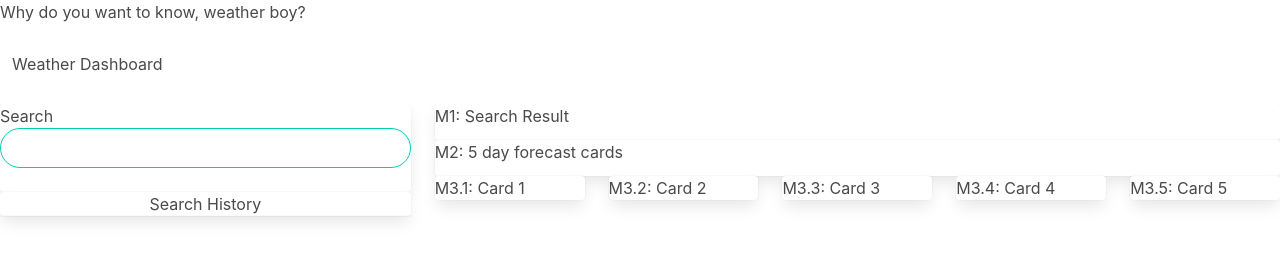
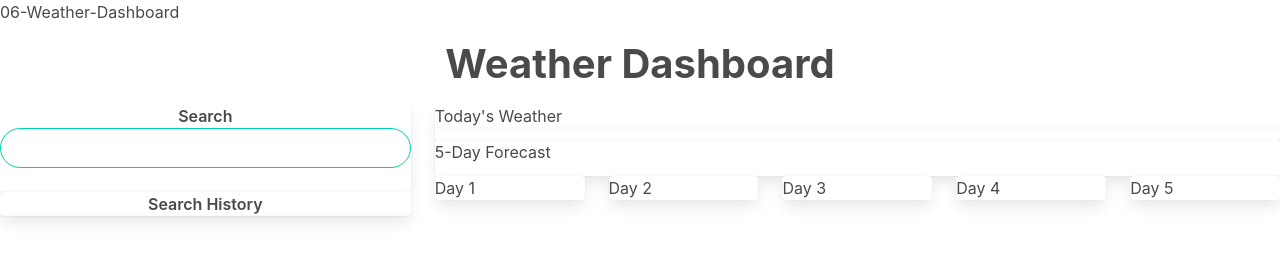
Before and after one commit to josephehayes/06-Weather-Dashboard, a plain HTML site: page index.html in a window 1280 px wide. Drawn offline with nearby package versions, Linux system fonts and the light colour scheme.

Commit message:
Finishing dash, adding in else statements, cleaning up html

```diff
--- a/index.html
+++ b/index.html
@@ -10,37 +10,39 @@
 </head>
 
 <body>
-    <header>Why do you want to know, weather boy?</header>
-    <nav class="navbar">
-        <div class="navbar-item"> Weather Dashboard </div>
+    <header>06-Weather-Dashboard</header>
+    <nav class="navbar is-flex is-align-items-center is-justify-content-center">
+        <div class="navbar-item has-text-weight-bold is-size-2"> Weather Dashboard </div>
     </nav>
     <main>
         <div class="columns">
         <div class="column is-one-third" id="left-col-container">
-            <div class="card pb-5">Search
+            <div class="card pb-5 has-text-centered has-text-weight-semibold">Search
             <input class="input is-primary is-rounded" type="text" id="city-search"></input>
         </div>
-            <div class="search-history-container card is-flex is-justify-content-center">Search History</div>
+            <div class="search-history-container card is-flex is-justify-content-center has-text-weight-semibold">Search History</div>
             <div class="card is-flex is-flex-direction-column is-align-items-center" id="search-history"></div>
         </div>
         <div class="column" id="right-col-container">
-            <div class="card pb-3">M1: Search Result</div>
-            <div class="card pb-3">M2: 5 day forecast cards</div>
+            <div class="card pb-3">Today's Weather
+                <div class="card main-forecast-card"></div>
+            </div>
+            <div class="card pb-3">5-Day Forecast</div>
             <div class="columns" id="card-container">
                 <div class="column">
-                    <div class="card forecast-card">M3.1: Card 1</div>
+                    <div class="card forecast-card">Day 1</div>
                 </div>
                 <div class="column">
-                    <div class="card forecast-card">M3.2: Card 2</div>
+                    <div class="card forecast-card">Day 2</div>
                 </div>
                 <div class="column">
-                    <div class="card forecast-card">M3.3: Card 3</div>
+                    <div class="card forecast-card">Day 3</div>
                 </div>
                 <div class="column">
-                    <div class="card forecast-card">M3.4: Card 4</div>
+                    <div class="card forecast-card">Day 4</div>
                 </div>
                 <div class="column">
-                    <div class="card forecast-card">M3.5: Card 5</div>
+                    <div class="card forecast-card">Day 5</div>
                 </div>
             </div>
         </div>
--- a/js/script.js
+++ b/js/script.js
@@ -7,6 +7,7 @@ let curCard;
 let searchVal;
 
 const fiveDayCards = document.getElementsByClassName("forecast-card");
+//const todayCard = document.querySelector(".main-forecast-card");
 const searchInput = document.getElementById("city-search");
 const historyCard = document.getElementById("search-history");
 
@@ -39,25 +40,23 @@ function getWeather(city) {
                 }
             } else {
                 //City not found
+                searchInput.value = "City Not Found";
             }
         })
 }
 
+//displays the history
 function displayHistory() {
-    // let output = "";
-    // searchHistory.forEach(city => {
-    //     output += "<p class='history-item' onclick=getWeather('" + city + "')>" + city + "</p>";
-    // })
-    // historyCard.innerHTML = output;
     searchHistory.forEach(city => {
         let historyItem = document.createElement("p");
         historyItem.textContent = city;
         historyItem.id = city;
         historyItem.className = 'history-item';
-        historyCard.append(historyItem)
+        historyCard.prepend(historyItem);
     })
 }
 
+//event listener for search field to get data on pressing Enter
 searchInput.addEventListener("keydown", e => {
     if (e.code === "Enter") {
         searchVal = searchInput.value ?? "";
@@ -66,16 +65,18 @@ searchInput.addEventListener("keydown", e => {
     }
 })
 
+//event listener for search history to pull weather
 historyCard.addEventListener("click", e => {
     if (e.target.id) {
         getWeather(e.target.id);
     }
 })
 
+//defines actions on page load
+function main() {
+    localStorage.clear();
+    displayHistory();
+}
 
-// function main() {
-//     localStorage.clear()
-// }
-
-// main();
-displayHistory();
+//runs main
+main();
```
